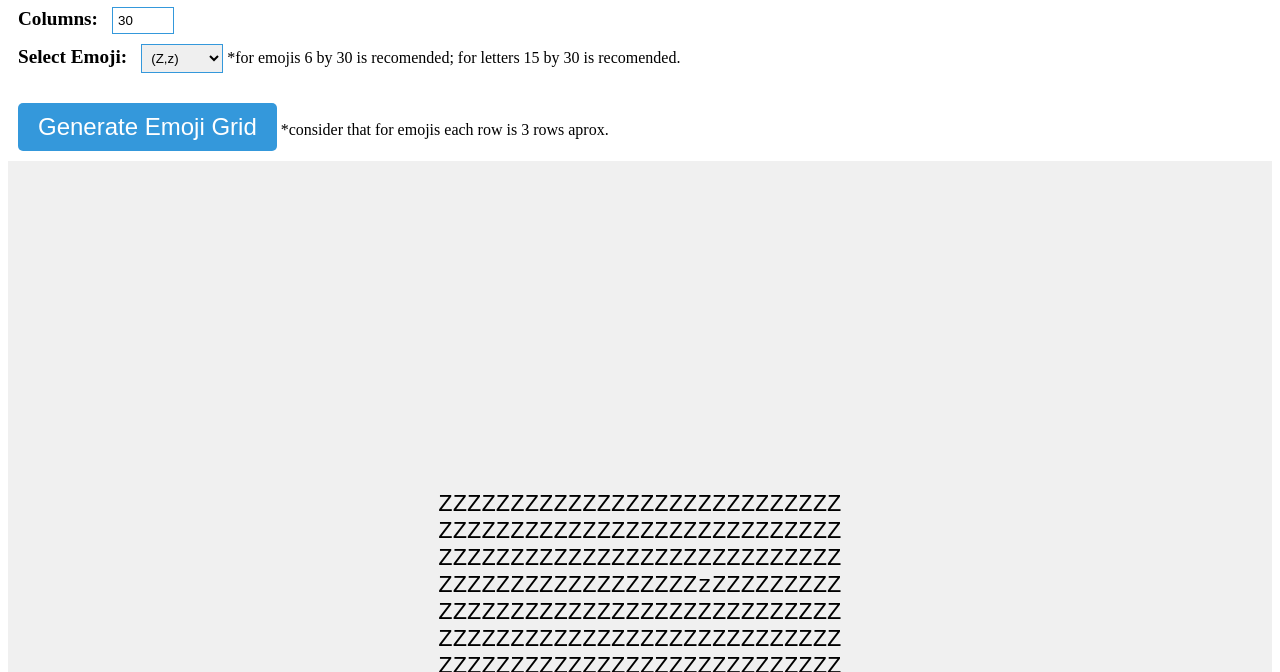
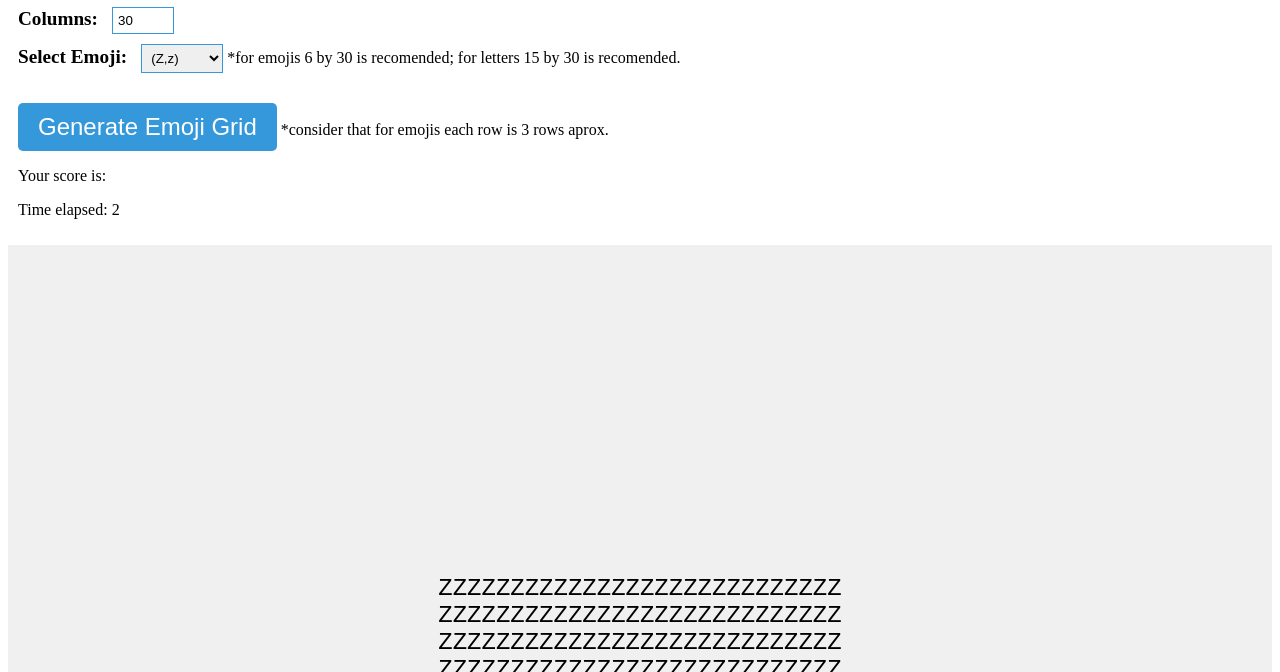
Before and after one commit to NeuronaBens/game-repo, a plain HTML site: page puzzles/find-emoji.html in a window 1280 px wide. Both pictures are taken after a click on the button "Generate Emoji Grid". Shown: the part 128-800 px from the top of the page. Drawn offline with Linux system fonts and the light colour scheme.

Commit message:
fine emoji

```diff
--- a/puzzles/find-emoji.css
+++ b/puzzles/find-emoji.css
@@ -27,3 +27,7 @@
 .form {
   padding: 10px;
 }
+
+.green {
+  background-color: green;
+}
--- a/puzzles/find-emoji.html
+++ b/puzzles/find-emoji.html
@@ -36,6 +36,8 @@
 
 <button id="generateButton" style="background-color: #3498db; color: #fff; border: none; padding: 10px 20px; font-size: 1.5rem; cursor: pointer; border-radius: 5px; margin-top: 20px;">Generate Emoji Grid</button>
 <span>*consider that for emojis each row is 3 rows aprox.</span>
+<p id="score">Your score is: </p>
+<p id="time">Time elapsed: </p>
 </div>
     <div id="body1">
         <div class="emoji-container" id="ec"></div>
--- a/puzzles/find-emoji.js
+++ b/puzzles/find-emoji.js
@@ -1,4 +1,7 @@
 //300px - 22 chars -> 13.45px per char
+
+var score = 0;
+var time = 0;
 
 function createEmojiGrid(columns, rows, emoji1, emoji2, charsize) {
   const x = document.getElementById("ec");
@@ -9,18 +12,17 @@ function createEmojiGrid(columns, rows, emoji1, emoji2, charsize) {
   for (let i = 0; i < rows; i++) {
     for (let j = 0; j < columns; j++) {
       if (i * columns + j == rand) {
-        text += emoji2;
+        text += "<span id='icon'>" + emoji2 + "</span>";
       } else {
-        text += emoji1;
+        text += "<span>" + emoji1 + "</span>";
       }
     }
   }
-  x.innerText = text;
+  x.innerHTML = text;
 }
 
-document
-  .getElementById("generateButton")
-  .addEventListener("click", function () {
+
+function setUp() {
   // Get the selected emoji pair from the dropdown
   var selectedEmoji = document.getElementById("emojiSelect").value.split(",");
 
@@ -30,4 +32,31 @@ document
 
   // Call the createEmojiGrid function with the selected emoji values
   createEmojiGrid(columns, rows, selectedEmoji[0], selectedEmoji[1], 13.45);
+
+  var distinctIcon = document.getElementById("icon");
+  distinctIcon.addEventListener("click", function () {
+    distinctIcon.className = "green";
   });
+  distinctIcon.addEventListener("dblclick", (event) => {
+      setUp();
+      score += 1;
+      document.getElementById("score").innerText = "your score is: " + score.toString();
+  });
+}
+
+
+function increaseTimer() {
+  time += 1;
+  document.getElementById("time").innerText = "Time elapsed: " + time.toString();
+  if(time == 5) {
+    const x = document.getElementById("ec");
+    x.innerHTML = "<div style='font-size: 2em;'>😞</div>"
+  }
+}
+
+document
+  .getElementById("generateButton")
+  .addEventListener("click", function () {
+    setUp();
+    setInterval(increaseTimer, 1000);
+  });
```
Also changed, not shown: index.html (+3 -1 lines). Lines whose indentation alone changed are shown as unchanged.
